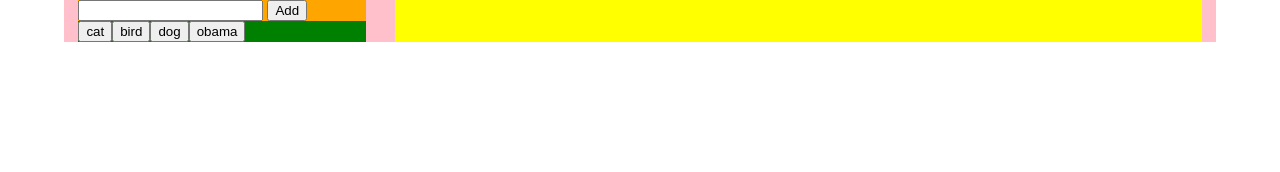
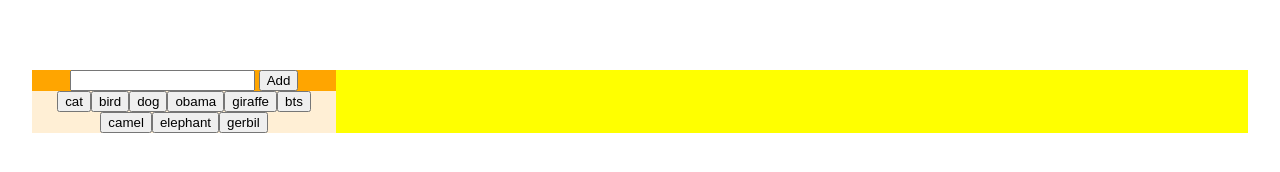
Before and after one commit to cynthialu42/Giphy-project, a plain HTML site: page index.html in a window 1280 px wide. Drawn offline with nearby package versions, Linux system fonts and the light colour scheme.

Commit message:
all done just need to add styling

```diff
--- a/css/main.css
+++ b/css/main.css
@@ -1,40 +1,52 @@
 .container{
     display: flex;
-    width: 90%;
+    width: 95%;
     justify-content: space-around;
-    background: pink;
     margin: auto;
+    margin-top: 70px;
 }
 
-.gifs{
-    width: 70%;
+.right-col{
+    width: 75%;
     display: flex;
     background: yellow;
     justify-content: space-around;
 }
 
-.buttons{
+.left-col{
     width: 25%;
     display: flex;
     background: purple;
     flex-wrap: wrap;
     justify-content: space-around;
+}
 
+
+
+.row{
+    background: papayawhip;
+    width: 100%;
+}
+
+.add-input{
+    width: 100%;
+    background: orange;
+    display: flex;
+    justify-content: center;
+}
+
+.add-buttons{
+    width: 100%;
+    display: flex;
 
 }
 
-.newInput{
-    width: 100%;
-    background: orange;
+.button-section{
+    display: flex;
+    flex-wrap: wrap;
+    justify-content: center;
+}
 
-
-}
-.button-section{
-    width: 100%;
-    justify-content: space-around;
-    background: green;
-
-}
 .js-gifs{
     display: flex;
     flex-wrap: wrap;
--- a/index.html
+++ b/index.html
@@ -13,19 +13,23 @@
 </head>
 <body>
     <div class="container">
-        <div class="buttons">
-            <form class = "newInput">
-                <input type = "text" id = "searchTerm">
-                <button class="submit">Add</button>
-            </form>
-            <div class="button-section"></div>
+        <div class="left-col">
+            <div class="row">
+                <div class="add-input">
+                    <form>
+                        <input type = "text" id = "searchTerm" maxlength="15">
+                        <button class="submit">Add</button>
+                    </form>
+                </div>
+                <div class="add-buttons">
+                    <div class="button-section"></div>
+                </div>
+            </div>
         </div>
-        <div class="gifs">
+
+        <div class="right-col">
             <div class="js-gifs"></div>
         </div>
-
-
-
     </div>
 
 
--- a/js/main.js
+++ b/js/main.js
@@ -2,7 +2,7 @@ $(document).ready(function(){
     var apiKey = "5jIbhfm2DTsEsvSRNL8beHu0ogreChsM";
 
 
-    var topics = ["cat", "bird", "dog", "obama"];
+    var topics = ["cat", "bird", "dog", "obama","giraffe", "bts", "camel", "elephant", "gerbil"];
 
     function createButtons(){
         $('.button-section').empty();
```
